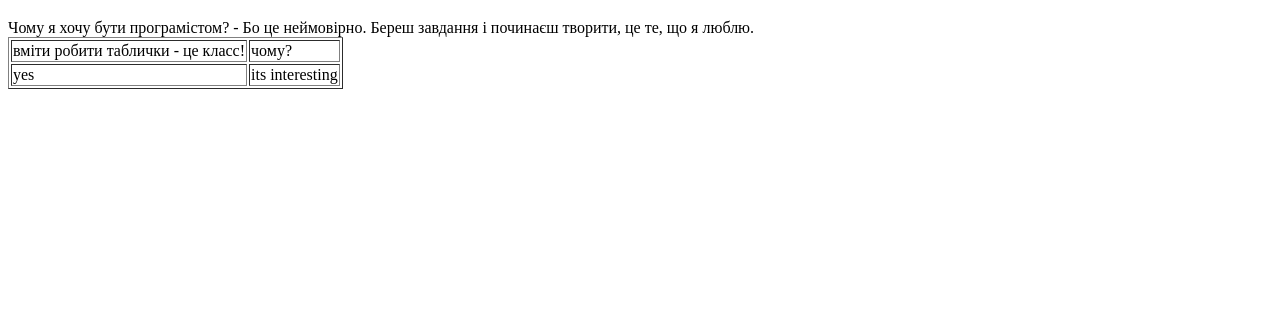
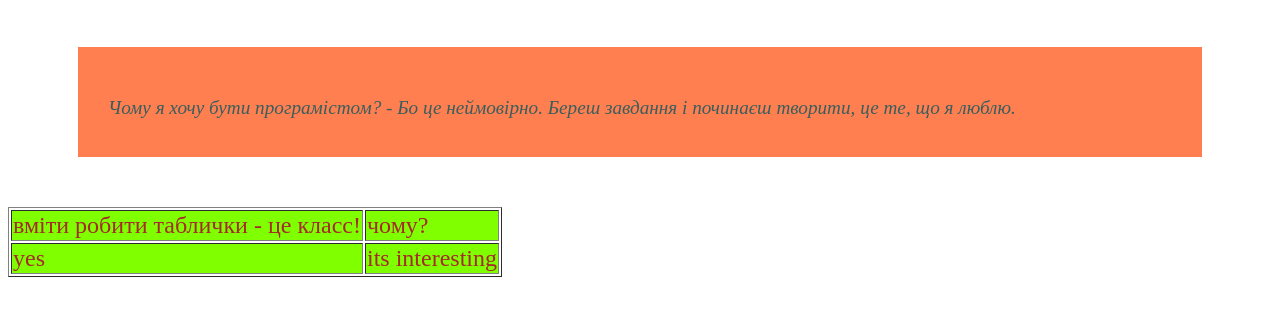
Before and after one commit to SvitlanaMatyuk/attemp_to_study_github, a plain HTML site: page index.html in a window 1280 px wide. Shown: the part 61-376 px from the top of the page. Drawn offline with Linux system fonts and the light colour scheme.

Commit message:
застосовує стилі
розібралася, чому не застосовувалися стилі. Бо в HTML не було привязки файлу стилів

```diff
--- a/css/style.css
+++ b/css/style.css
@@ -1,18 +1,16 @@
 .table {
-  align-self: center;
+  align-content: center;
   background-color: chartreuse;
-  height: 15px;
+  color: brown;
+  font-size: x-large;
 }
-.tr {
-  padding: 5px;
-  text-align: 20px;
+
+.about_dream {
+  padding: 50px 30px 20px 30px;
+  margin: 50px 70px;
+  height: 40px;
+  background-color: coral;
+  color: rgb(56, 94, 94);
+  font-style: oblique;
+  font-size: larger;
 }
-.td {
-  padding: 5px;
-  text-align: 20px;
-}
-.about_dream {
-  padding: 50px;
-  height: 20px;
-  background-color: coral;
-}
--- a/index.html
+++ b/index.html
@@ -5,6 +5,7 @@
     <meta http-equiv="X-UA-Compatible" content="IE=edge">
     <meta name="viewport" content="width=device-width, initial-scale=1.0">
     <title>Бажаю собі успіху у вивченні HTML</title>
+    <link rel="stylesheet" href="css/style.css">
 </head>
 <body>
     <h1>Мати гарну професію - це достойно!</h1>
```
